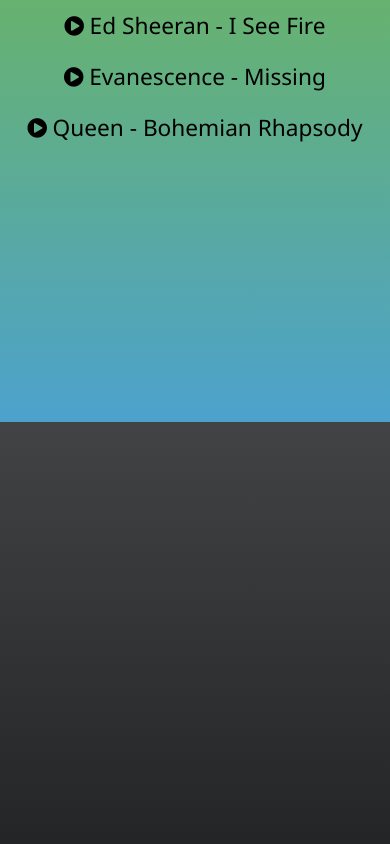
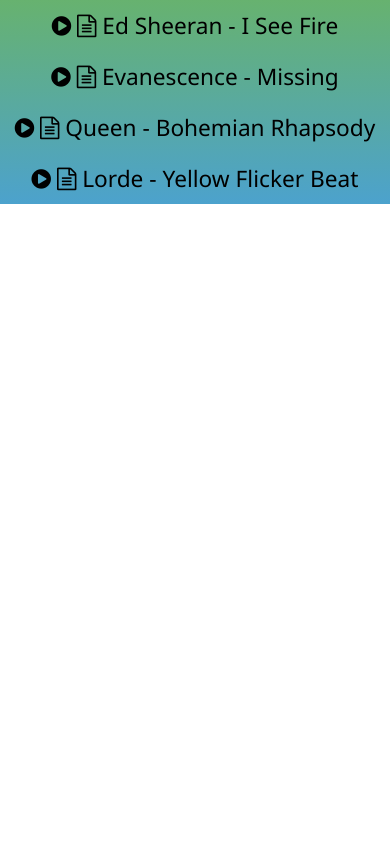
Before and after one commit to ailtonbsj/lyrics-player, a plain HTML site: page index.html in a window 390 px wide. Drawn offline with Linux system fonts and the light colour scheme.

Commit message:
added yellow flicker beat

```diff
--- a/data.json
+++ b/data.json
@@ -10,5 +10,9 @@
     {
         "id": "fJ9rUzIMcZQ",
         "lyric" : "Queen - Bohemian Rhapsody"
+    },
+    {
+        "id": "3PdILZ_1P74",
+        "lyric" : "Lorde - Yellow Flicker Beat"
     }
 ]
--- a/index.html
+++ b/index.html
@@ -6,45 +6,20 @@
     <meta name="viewport" content="width=device-width, initial-scale=1.0">
     <meta http-equiv="X-UA-Compatible" content="ie=edge">
     <title>Lyrics Player</title>
+    <link rel="stylesheet" href="https://cdnjs.cloudflare.com/ajax/libs/font-awesome/4.7.0/css/font-awesome.min.css">
     <style>
         * {
             margin: 0;
             padding: 0;
         }
 
-		html,
-		body {
-			height: 100%;
-		}
-
-		#list-music {
+        #menu {
             background: #67B26F;
             /* fallback for old browsers */
             background: -webkit-linear-gradient(to top, #4ca2cd, #67B26F);
             /* Chrome 10-25, Safari 5.1-6 */
             background: linear-gradient(to top, #4ca2cd, #67B26F);
             /* W3C, IE 10+/ Edge, Firefox 16+, Chrome 26+, Opera 12+, Safari 7+ */
-			height: 50%;
-			overflow-y: scroll;
-		}
-
-		#lyric-music {
-			background: #232526;
-			/* fallback for old browsers */
-			background: -webkit-linear-gradient(to bottom, #414345, #232526);
-			/* Chrome 10-25, Safari 5.1-6 */
-			background: linear-gradient(to bottom, #414345, #232526);
-			/* W3C, IE 10+/ Edge, Firefox 16+, Chrome 26+, Opera 12+, Safari 7+ */
-			height: 50%;
-			font-family: 'Segoe UI', Tahoma, Geneva, Verdana, sans-serif;
-			font-size: 32pt;
-			text-align: center;
-			color: white;
-			overflow-y: scroll;
-		}
-
-		#display {
-			padding: 15px;
         }
 
         ul {
@@ -56,45 +31,39 @@
             font-size: 17pt;
             padding: 10px 0 10px 0;
         }
-
-		li::before {
-			font-family: "FontAwesome";
-			content: "\f144  ";
-			cursor: pointer;
-		}
-
-		@media only screen and (max-width: 800px) {
-			#lyric-music {
-				font-size: 21pt;
-			}
-		}
-
-		@media only screen and (max-width: 600px) {
-			#lyric-music {
-				font-size: 16pt;
-			}
-		}
-
-		@media only screen and (max-width: 400px) {
-			#lyric-music {
-				font-size: 12pt;
-			}
-		}
     </style>
-	<link rel="stylesheet" href="https://cdnjs.cloudflare.com/ajax/libs/font-awesome/4.7.0/css/font-awesome.min.css">
 </head>
 
 <body>
-	<div id="player"></div>
-	<div id="list-music">
+    <div id="menu">
         <ul id="list-lyrics">
         </ul>
     </div>
-	<div id="lyric-music">
-		<div id="display"></div>
-	</div>
-	<script src="youtubeapi.js"></script>
-	<script src="index.js"></script>
+    <script>
+        function getListOfMusic() {
+            var xhttp = new XMLHttpRequest();
+            xhttp.onreadystatechange = function () {
+                if (this.readyState == 4 && this.status == 200) {
+                    let data = JSON.parse(this.responseText);
+                    let list = document.getElementById("list-lyrics");
+                    data.map(function (item) {
+                        let liInner = `<li>
+                    <i class="fa fa-play-circle" aria-hidden="true" onclick="loadNewMusic('${item.id}','${item.lyric}')"></i>
+                    <i class="fa fa-file-text-o" aria-hidden="true" onclick="gameWithMusic('${item.id}','${item.lyric}')"></i>
+                    ${item.lyric}</li>`;
+                        list.innerHTML += liInner;
+                    });
+                }
+            };
+
+            xhttp.open("GET", "data.json", true);
+            xhttp.send();
+        }
+
+        window.onload = function () {
+            getListOfMusic();
+        }
+    </script>
 </body>
 
 </html>
```
Also changed, not shown: play.html (added, +100 -0 lines), 1 other file. Lines whose indentation alone changed are shown as unchanged.
